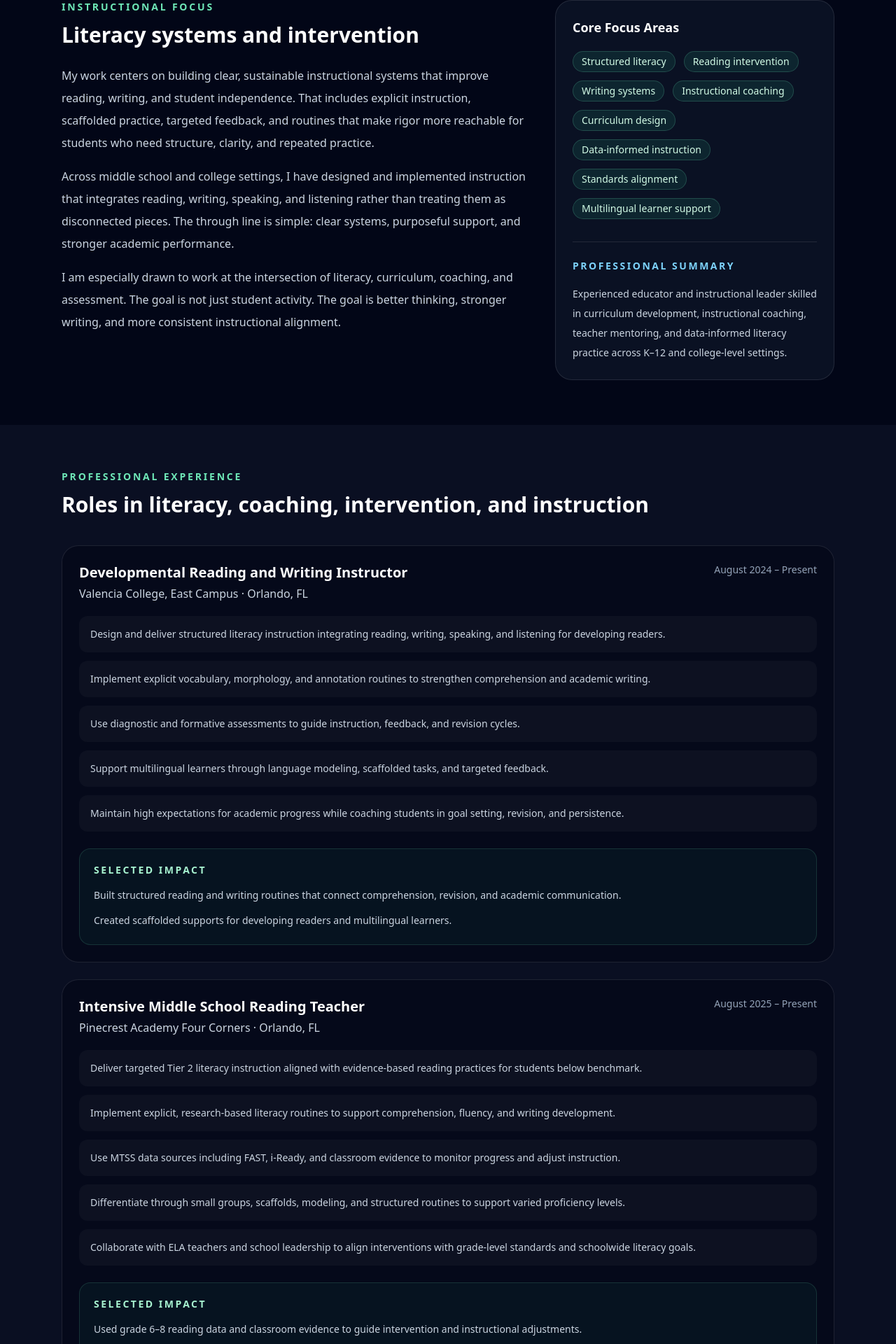
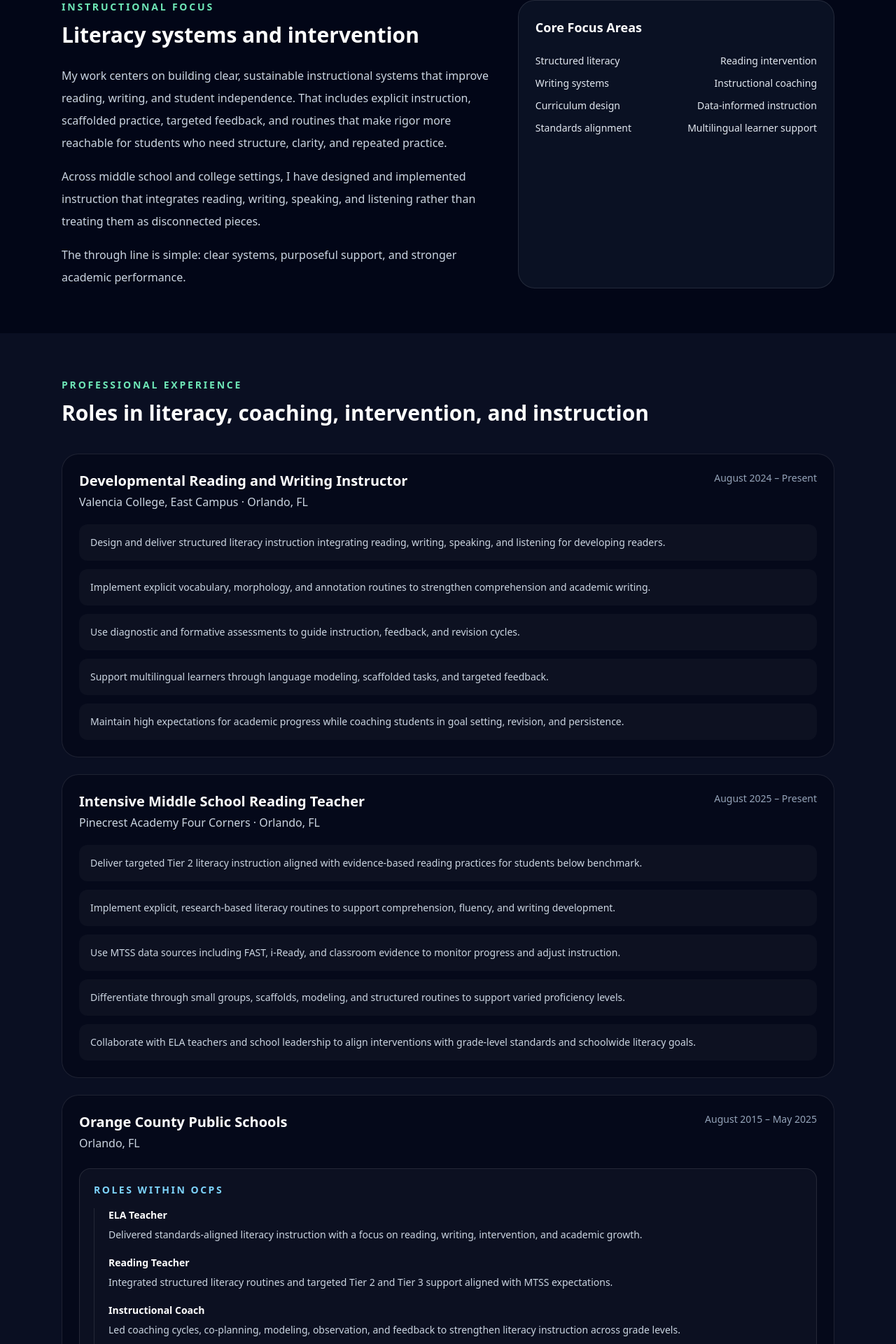
Before and after one commit to profscott311/mrscott-vitae, a Next.js app: page / in a window 1280 px wide. Shown: the part 976-2896 px from the top of the page at 70% size. Built offline with nearby package versions, Linux system fonts and the light colour scheme.

Commit message:
Refactor focus areas and update credentials structure

```diff
--- a/app/page.jsx
+++ b/app/page.jsx
@@ -6,29 +6,32 @@ export default function HomePage() {
     { value: "PLCs · Coaching · Mentoring", label: "Instructional leadership experience" },
   ];
 
-  const focusAreas = [
+  const focusLeft = [
     "Structured literacy",
+    "Writing systems",
+    "Curriculum design",
+    "Standards alignment",
+  ];
+
+  const focusRight = [
     "Reading intervention",
-    "Writing systems",
     "Instructional coaching",
-    "Curriculum design",
     "Data-informed instruction",
-    "Standards alignment",
     "Multilingual learner support",
   ];
 
   const strengths = [
     {
       title: "Systems Builder",
-      text: "Builds repeatable instructional systems for reading, writing, intervention, and feedback instead of relying on isolated lessons.",
+      text: "Builds repeatable instructional systems for reading, writing, intervention, and feedback instead of relying on disconnected lessons.",
     },
     {
       title: "Literacy-Focused",
-      text: "Uses explicit vocabulary, morphology, annotation, and scaffolded writing routines to strengthen comprehension and academic writing.",
+      text: "Uses explicit vocabulary, morphology, annotation, and writing routines to strengthen comprehension and academic communication.",
     },
     {
       title: "Data-Informed",
-      text: "Uses FAST, i-Ready, formative assessment, and student work to adjust instruction, target support, and monitor progress.",
+      text: "Uses FAST, i-Ready, classroom evidence, and student work to adjust instruction, target support, and monitor progress.",
     },
   ];
 
@@ -44,10 +47,6 @@ export default function HomePage() {
         "Support multilingual learners through language modeling, scaffolded tasks, and targeted feedback.",
         "Maintain high expectations for academic progress while coaching students in goal setting, revision, and persistence.",
       ],
-      impact: [
-        "Built structured reading and writing routines that connect comprehension, revision, and academic communication.",
-        "Created scaffolded supports for developing readers and multilingual learners.",
-      ],
     },
     {
       title: "Intensive Middle School Reading Teacher",
@@ -60,28 +59,35 @@ export default function HomePage() {
         "Differentiate through small groups, scaffolds, modeling, and structured routines to support varied proficiency levels.",
         "Collaborate with ELA teachers and school leadership to align interventions with grade-level standards and schoolwide literacy goals.",
       ],
-      impact: [
-        "Used grade 6–8 reading data and classroom evidence to guide intervention and instructional adjustments.",
-        "Built benchmark-aligned literacy routines focused on comprehension, writing, and student independence.",
-      ],
     },
     {
-      title: "ELA Teacher · Reading Teacher · Instructional Coach · Graduation Coach",
-      org: "Orange County Public Schools · Orlando, FL",
+      title: "Orange County Public Schools",
+      org: "Orlando, FL",
       dates: "August 2015 – May 2025",
+      roles: [
+        {
+          role: "ELA Teacher",
+          text: "Delivered standards-aligned literacy instruction with a focus on reading, writing, intervention, and academic growth.",
+        },
+        {
+          role: "Reading Teacher",
+          text: "Integrated structured literacy routines and targeted Tier 2 and Tier 3 support aligned with MTSS expectations.",
+        },
+        {
+          role: "Instructional Coach",
+          text: "Led coaching cycles, co-planning, modeling, observation, and feedback to strengthen literacy instruction across grade levels.",
+        },
+        {
+          role: "Graduation Coach",
+          text: "Monitored credits, coordinated tutoring, and led family communication to support student progression and re-engagement.",
+        },
+      ],
       bullets: [
-        "Led instructional coaching cycles including co-planning, modeling, observation, and feedback to strengthen literacy instruction across grade levels.",
         "Facilitated PLCs and served as a District PLC Representative, guiding teams through data analysis, standards alignment, and assessment refinement.",
-        "Completed OCPS Advanced Coaching Academy and Facilitative Coaching Series and supported new teachers as a Lead Mentor and New Teacher Induction Facilitator.",
-        "Contributed to schoolwide literacy improvement through literacy leadership work and curriculum vetting.",
-        "Provided digital instructional leadership as a District Curriculum Technology Leader and digital resource developer.",
-        "Integrated structured literacy routines and delivered Tier 2 and Tier 3 interventions aligned with MTSS expectations.",
+        "Completed OCPS Advanced Coaching Academy and Facilitative Coaching Series.",
+        "Supported new teachers as a Lead Mentor and New Teacher Induction Facilitator.",
+        "Contributed to literacy leadership work, curriculum vetting, and digital instructional support.",
         "Supported multilingual learners through explicit language routines and scaffolded access to grade-level texts.",
-        "As Graduation Coach, monitored credits, coordinated tutoring, and led family communication to support student progression and re-engagement.",
-      ],
-      impact: [
-        "Led coaching, PLC, mentoring, and curriculum support across multiple literacy-focused roles.",
-        "Supported schoolwide systems for teacher development, intervention, and instructional consistency.",
       ],
     },
     {
@@ -94,20 +100,48 @@ export default function HomePage() {
         "Designed instruction to build reading, writing, and content understanding across middle school classrooms.",
         "Recognized as a Teacher of the Year Finalist.",
       ],
-      impact: [
-        "Built an early foundation in literacy diagnostics, assessment design, and middle school intervention.",
-        "Developed cross-content teaching experience while supporting adolescent readers and writers.",
-      ],
+    },
+  ];
+
+  const impactHighlights = [
+    {
+      value: "D → C",
+      label: "Westridge Middle improved its school grade during that span",
+    },
+    {
+      value: "Highest",
+      label: "School grade reached in that time period at Westridge",
+    },
+    {
+      value: "+5 · +6 · +9",
+      label: "FAST PM1 to PM2 average scale score growth in grades 6, 7, and 8",
+    },
+    {
+      value: "Multi-Role",
+      label: "Experience across teaching, coaching, mentoring, PLCs, and graduation support",
     },
   ];
 
   const credentials = {
     degrees: [
-      "M.Ed. in English Education, emphasis in literacy · University of Missouri",
-      "B.S. in Middle School Education, Language Arts and Social Studies (5–9) · Missouri State University",
+      {
+        degree: "M.Ed. in English Education",
+        school: "University of Missouri",
+        detail: "Emphasis in Literacy",
+      },
+      {
+        degree: "B.S. in Middle School Education",
+        school: "Missouri State University",
+        detail: "Language Arts and Social Studies (5–9)",
+      },
     ],
-    certifications: [
+    certifications: {
+      northCarolina: [
+        "ELA 6–9",
+        "Social Studies 6–9",
         "Reading K–12",
+      ],
+      florida: [
         "Language Arts 5–9",
         "Social Studies 5–9",
         "Health K–12",
@@ -115,30 +149,13 @@ export default function HomePage() {
         "Reading Endorsement",
         "Literacy Coach Endorsement",
         "Instructional Coaching Certified, University of Florida",
-      "North Carolina: Language Arts 6–9",
-      "North Carolina: Social Studies 6–9",
-      "North Carolina: Reading K–12",
       ],
+      missouri: [
+        "Middle School Education: Language Arts",
+        "Middle School Education: Social Studies",
+      ],
+    },
   };
-
-  const siteImpactResults = [
-    {
-      value: "191",
-      label: "Students in uploaded grade 6–8 reading growth snapshot",
-    },
-    {
-      value: "114%",
-      label: "Average progress to annual typical growth",
-    },
-    {
-      value: "43%",
-      label: "Already at or above 100% of annual typical growth",
-    },
-    {
-      value: "+12.7",
-      label: "Average scale score gain in the uploaded snapshot",
-    },
-  ];
 
   return (
     <main className="min-h-screen bg-slate-950 text-slate-100">
@@ -248,7 +265,7 @@ export default function HomePage() {
       </section>
 
       <section id="focus" className="mx-auto max-w-6xl px-6 py-16">
-        <div className="grid gap-10 md:grid-cols-[1.25fr_0.75fr]">
+        <div className="grid gap-10 md:grid-cols-[1.15fr_0.85fr]">
           <div>
             <p className="text-sm font-semibold uppercase tracking-[0.2em] text-emerald-300">
               Instructional Focus
@@ -269,16 +286,12 @@ export default function HomePage() {
               <p>
                 Across middle school and college settings, I have designed and
                 implemented instruction that integrates reading, writing, speaking,
-                and listening rather than treating them as disconnected pieces. The
-                through line is simple: clear systems, purposeful support, and
-                stronger academic performance.
+                and listening rather than treating them as disconnected pieces.
               </p>
 
               <p>
-                I am especially drawn to work at the intersection of literacy,
-                curriculum, coaching, and assessment. The goal is not just student
-                activity. The goal is better thinking, stronger writing, and more
-                consistent instructional alignment.
+                The through line is simple: clear systems, purposeful support, and
+                stronger academic performance.
               </p>
             </div>
           </div>
@@ -286,27 +299,18 @@ export default function HomePage() {
           <div className="rounded-3xl border border-white/10 bg-slate-900/70 p-6">
             <h3 className="text-lg font-semibold text-white">Core Focus Areas</h3>
 
-            <div className="mt-5 flex flex-wrap gap-3">
-              {focusAreas.map((item) => (
-                <span
-                  key={item}
-                  className="rounded-full border border-emerald-300/20 bg-emerald-400/10 px-3 py-1 text-sm text-emerald-100"
-                >
-                  {item}
-                </span>
+            <div className="mt-6 grid grid-cols-1 gap-y-3 text-sm text-slate-200 md:grid-cols-2">
+              <div className="space-y-3">
+                {focusLeft.map((item) => (
+                  <p key={item}>{item}</p>
                 ))}
               </div>
 
-            <div className="mt-8 border-t border-white/10 pt-6">
-              <h4 className="text-sm font-semibold uppercase tracking-[0.18em] text-sky-300">
-                Professional Summary
-              </h4>
-              <p className="mt-4 text-sm leading-7 text-slate-300">
-                Experienced educator and instructional leader skilled in curriculum
-                development, instructional coaching, teacher mentoring, and
-                data-informed literacy practice across K–12 and college-level
-                settings.
-              </p>
+              <div className="space-y-3 md:text-right">
+                {focusRight.map((item) => (
+                  <p key={item}>{item}</p>
+                ))}
+              </div>
             </div>
           </div>
         </div>
@@ -335,6 +339,23 @@ export default function HomePage() {
                   <p className="text-sm text-slate-400">{job.dates}</p>
                 </div>
 
+                {job.roles && (
+                  <div className="mt-6 rounded-2xl border border-white/10 bg-white/[0.03] p-5">
+                    <p className="text-sm font-semibold uppercase tracking-[0.18em] text-sky-300">
+                      Roles Within OCPS
+                    </p>
+
+                    <div className="mt-4 space-y-4 border-l border-white/10 pl-5">
+                      {job.roles.map((item) => (
+                        <div key={item.role}>
+                          <p className="text-sm font-semibold text-white">{item.role}</p>
+                          <p className="mt-1 text-sm leading-7 text-slate-300">{item.text}</p>
+                        </div>
+                      ))}
+                    </div>
+                  </div>
+                )}
+
                 <ul className="mt-5 space-y-3 text-sm leading-7 text-slate-300">
                   {job.bullets.map((bullet) => (
                     <li key={bullet} className="rounded-xl bg-white/[0.03] px-4 py-3">
@@ -342,17 +363,6 @@ export default function HomePage() {
                     </li>
                   ))}
                 </ul>
-
-                <div className="mt-6 rounded-2xl border border-emerald-300/15 bg-emerald-400/5 p-5">
-                  <p className="text-sm font-semibold uppercase tracking-[0.18em] text-emerald-200">
-                    Selected Impact
-                  </p>
-                  <ul className="mt-3 space-y-2 text-sm leading-7 text-slate-300">
-                    {job.impact.map((item) => (
-                      <li key={item}>{item}</li>
-                    ))}
-                  </ul>
-                </div>
               </div>
             ))}
           </div>
@@ -383,7 +393,7 @@ export default function HomePage() {
           <h3 className="text-lg font-semibold text-white">Selected Impact Results</h3>
 
           <div className="mt-6 grid gap-4 md:grid-cols-4">
-            {siteImpactResults.map((item) => (
+            {impactHighlights.map((item) => (
               <div
                 key={item.label}
                 className="rounded-2xl border border-white/10 bg-slate-950/50 p-5"
@@ -396,15 +406,14 @@ export default function HomePage() {
 
           <div className="mt-6 space-y-3 text-sm leading-7 text-slate-300">
             <p>
-              These results are drawn from the uploaded grade 6–8 reading growth
-              snapshot and are presented as an instructional snapshot rather than a
-              schoolwide claim.
+              This section is meant to show concrete outcomes without pretending
+              every result came from the same role or the same context.
             </p>
 
             <p>
-              The larger point is consistency: structured literacy routines,
-              scaffolded support, data review, and targeted intervention are
-              producing measurable movement across the students in that set.
+              The stronger story is the combination: literacy instruction,
+              intervention, coaching, PLC work, and school support systems tied to
+              measurable improvement across multiple settings.
             </p>
           </div>
         </div>
@@ -413,28 +422,25 @@ export default function HomePage() {
       <section className="bg-slate-900/60">
         <div className="mx-auto max-w-6xl px-6 py-16">
           <p className="text-sm font-semibold uppercase tracking-[0.2em] text-emerald-300">
-            Educational Approach
+            How I Work
           </p>
           <h2 className="mt-3 text-3xl font-bold text-white">
-            Clear instruction, strong scaffolds, meaningful growth
+            Clear systems. Strong teaching. Real support.
           </h2>
 
           <div className="mt-8 rounded-3xl border border-white/10 bg-slate-950/60 p-8">
             <p className="text-base leading-8 text-slate-300">
-              I believe effective literacy instruction should be rigorous,
-              explicit, and accessible. Students need clear expectations,
-              purposeful modeling, guided practice, and real opportunities to
-              revise, reflect, and improve. Good instruction does not hide the
-              process. It makes the process visible enough for students to build
-              independence over time.
+              I do my best work in settings where strong teaching, collaboration,
+              and practical systems matter. I value structure, clarity, and the
+              kind of instructional support that helps both students and teachers
+              improve over time.
             </p>
 
             <p className="mt-4 text-base leading-8 text-slate-300">
-              I also believe strong teaching depends on teamwork, responsibility,
-              problem solving, information processing, and adaptability. Teachers
-              need to collaborate, study student evidence, respond to data, and
-              adjust instruction in real time. That is as true in intervention and
-              developmental education as it is in any other setting.
+              I am especially drawn to literacy work that connects curriculum,
+              intervention, coaching, and feedback. The goal is not to make things
+              look good on paper. The goal is to help people get better at the
+              work itself.
             </p>
           </div>
         </div>
@@ -445,26 +451,64 @@ export default function HomePage() {
           Credentials
         </p>
         <h2 className="mt-3 text-3xl font-bold text-white">
-          Education, certifications, and licensure
+          Education, Licensure, and Certifications
         </h2>
 
-        <div className="mt-10 grid gap-6 md:grid-cols-2">
-          <div className="rounded-3xl border border-white/10 bg-slate-900/70 p-6">
-            <h3 className="text-lg font-semibold text-white">Degrees</h3>
-            <ul className="mt-4 space-y-4 text-sm leading-7 text-slate-300">
-              {credentials.degrees.map((degree) => (
-                <li key={degree}>{degree}</li>
+        <div className="mt-10 grid gap-6 lg:grid-cols-[0.95fr_1.35fr]">
+          <div className="rounded-3xl border border-white/10 bg-slate-900/70 p-7">
+            <h3 className="text-lg font-semibold text-white">Education</h3>
+
+            <div className="mt-6 space-y-5">
+              {credentials.degrees.map((item) => (
+                <div
+                  key={item.degree}
+                  className="rounded-2xl border border-white/10 bg-white/[0.03] p-5"
+                >
+                  <p className="text-lg font-semibold text-white">{item.degree}</p>
+                  <p className="mt-1 text-slate-200">{item.school}</p>
+                  <p className="mt-2 text-sm text-slate-400">{item.detail}</p>
+                </div>
+              ))}
+            </div>
+          </div>
+
+          <div className="rounded-3xl border border-white/10 bg-slate-900/70 p-7">
+            <h3 className="text-lg font-semibold text-white">Licensure and Certifications</h3>
+
+            <div className="mt-6 grid gap-5 md:grid-cols-3">
+              <div className="rounded-2xl border border-emerald-300/15 bg-emerald-400/5 p-5">
+                <p className="text-sm font-semibold uppercase tracking-[0.18em] text-emerald-200">
+                  North Carolina
+                </p>
+                <ul className="mt-4 space-y-3 text-sm leading-7 text-slate-300">
+                  {credentials.certifications.northCarolina.map((cert) => (
+                    <li key={cert}>{cert}</li>
                   ))}
                 </ul>
               </div>
 
-          <div className="rounded-3xl border border-white/10 bg-slate-900/70 p-6">
-            <h3 className="text-lg font-semibold text-white">Certifications and Licensure</h3>
+              <div className="rounded-2xl border border-sky-300/15 bg-sky-400/5 p-5">
+                <p className="text-sm font-semibold uppercase tracking-[0.18em] text-sky-200">
+                  Florida
+                </p>
                 <ul className="mt-4 space-y-3 text-sm leading-7 text-slate-300">
-              {credentials.certifications.map((cert) => (
+                  {credentials.certifications.florida.map((cert) => (
                     <li key={cert}>{cert}</li>
                   ))}
                 </ul>
+              </div>
+
+              <div className="rounded-2xl border border-white/10 bg-white/[0.03] p-5">
+                <p className="text-sm font-semibold uppercase tracking-[0.18em] text-slate-200">
+                  Missouri
+                </p>
+                <ul className="mt-4 space-y-3 text-sm leading-7 text-slate-300">
+                  {credentials.certifications.missouri.map((cert) => (
+                    <li key={cert}>{cert}</li>
+                  ))}
+                </ul>
+              </div>
+            </div>
           </div>
         </div>
       </section>
```
Lines whose indentation alone changed are shown as unchanged.
